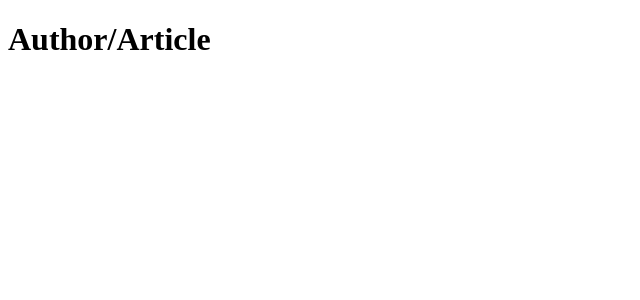
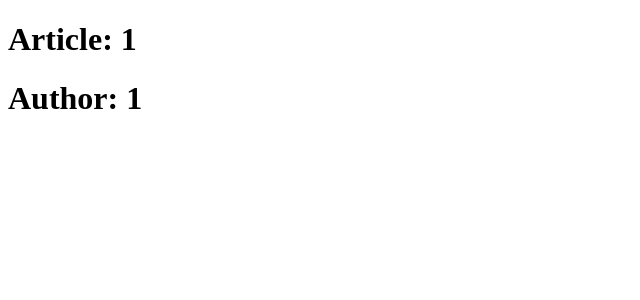
Before and after one commit to GakutoOkawara/nextjs-sample, a Next.js app: page /authors/1/articles/1 in a window 1280 px wide. Shown: the top 300 px of the page, without its empty margins (0-640 px from the left). Built offline with nearby package versions, Linux system fonts and the light colour scheme.

Commit message:
fix to use router

```diff
--- a/pages/authors/[author]/articles/[slug].js
+++ b/pages/authors/[author]/articles/[slug].js
@@ -1,5 +1,16 @@
+import { useRouter } from "next/router"
+
 const AuthorArticlePage = () => {
-  return <h1>Author/Article</h1>
+  const router = useRouter()
+  const slug = router.query.slug
+  const author = router.query.author
+
+  return (
+    <div>
+      <h1>Article: { slug }</h1>
+      <h1>Author: { author }</h1>
+    </div>
+  )
 }
 
 export default AuthorArticlePage
```
Also changed, not shown: pages/articles/[slug].js (+6 -1 lines).
